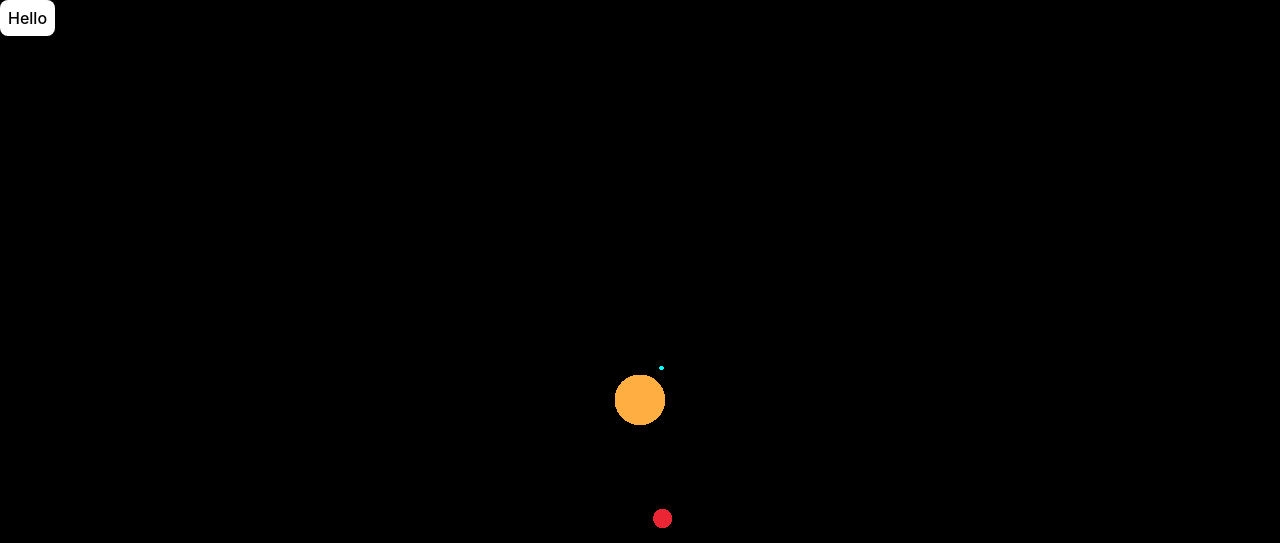
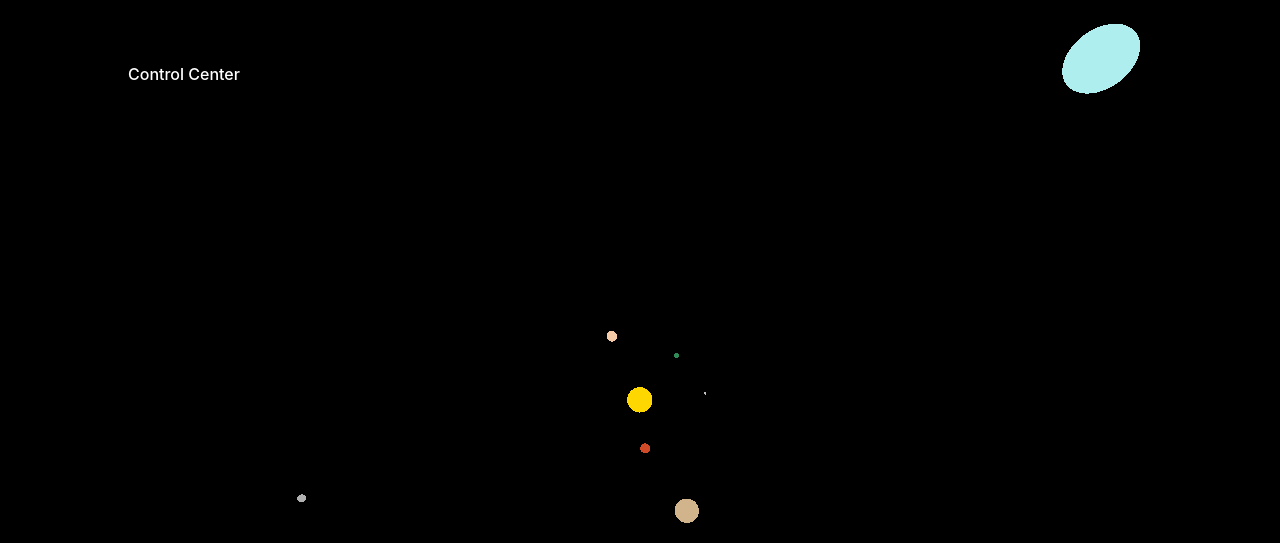
Before and after one commit to mallen234/functionalPlanets, a website built with Vite: page index.html in a window 1280 px wide. Shown: the top 543 px of the page. Built offline with nearby package versions, Linux system fonts and the light colour scheme; animation ran at ten frames a second.

Commit message:
made chanegs to allow for easier to produce simulations

```diff
--- a/index.html
+++ b/index.html
@@ -2,14 +2,78 @@
 <html lang="en">
   <head>
     <meta charset="UTF-8" />
-    <link rel="icon" type="image/svg+xml" href="/planet.svg" />
+    <link rel="icon" type="image/svg+xml" href="/bodies.svg" />
     <meta name="viewport" content="width=device-width, initial-scale=1.0" />
     <title>Particle3D</title>
   </head>
-  <body>
+  <bodies>
     <canvas class="webgl"></canvas>
     <h1 class="title">Bodies in Motion</h1>
-    <button id="addCardButton">Hello</button>
+    <nav>
+      <button id="controlCenterButton">Control Center</button>
+    </nav>
+    <div id="controlCenter" class="hidden">
+      <div
+        style="
+          display: flex;
+          flex-direction: row;
+          justify-content: space-between;
+        "
+      >
+        <h2 id="controlTitle">Add bodies</h2>
+      </div>
+
+      <ul>
+        <li class="add-body-list">
+          <a class="bodies" id="Sun">Sun</a>
+          <button class="add-body-button">+</button>
+        </li>
+        <li class="add-body-list">
+          <a class="bodies" id="Mercury">Mercury</a>
+          <button class="add-body-button">+</button>
+        </li>
+        <li class="add-body-list">
+          <a class="bodies" id="Venus">Venus</a>
+          <button class="add-body-button">+</button>
+        </li>
+        <li class="add-body-list">
+          <a class="bodies" id="Earth">Earth</a>
+          <button class="add-body-button">+</button>
+        </li>
+        <li class="add-body-list">
+          <a class="bodies" id="Moon">Moon</a>
+          <button class="add-body-button">+</button>
+        </li>
+        <li class="add-body-list">
+          <a class="bodies" id="Mars">Mars</a>
+          <button class="add-body-button">+</button>
+        </li>
+        <li class="add-body-list">
+          <a class="bodies" id="Jupiter">Jupiter</a>
+          <button class="add-body-button">+</button>
+        </li>
+        <li class="add-body-list">
+          <a class="bodies" id="Saturn">Saturn</a>
+          <button class="add-body-button">+</button>
+        </li>
+        <li class="add-body-list">
+          <a class="bodies" id="Uranus">Uranus</a>
+          <button class="add-body-button">+</button>
+        </li>
+        <li class="add-body-list">
+          <a class="bodies" id="Neptune">Neptune</a>
+          <button class="add-body-button">+</button>
+        </li>
+        <li class="add-body-list">
+          <a class="bodies" id="Pluto">Pluto</a>
+          <button class="add-body-button">+</button>
+        </li>
+        <li class="add-body-list">
+          <a class="bodies" id="HalleyComet">Halley's Comet</a>
+          <button class="add-body-button">+</button>
+        </li>
+      </ul>
+    </div>
     <script type="module" src="/src/main.ts"></script>
-  </body>
+  </bodies>
 </html>
--- a/src/initialData/solarSystem.ts
+++ b/src/initialData/solarSystem.ts
@@ -14,6 +14,8 @@ export const initialPlanets: Particle3D[] = [
       ],
     } as vector3D,
     mass: 1988500e24,
+    size: 0.5, // Largest size, the Sun
+    colour: "#FFD700", // Gold
   },
   {
     label: "Mercury",
@@ -28,6 +30,8 @@ export const initialPlanets: Particle3D[] = [
       ],
     } as vector3D,
     mass: 0.3302e24,
+    size: 0.15, // Smallest size for Mercury
+    colour: "#B0B0B0", // Gray
   },
   {
     label: "Venus",
@@ -42,6 +46,8 @@ export const initialPlanets: Particle3D[] = [
       ],
     } as vector3D,
     mass: 48.685e23,
+    size: 0.2, // Slightly larger than Mercury
+    colour: "#F5CBA7", // Light Tan
   },
   {
     label: "Earth",
@@ -56,6 +62,8 @@ export const initialPlanets: Particle3D[] = [
       ],
     } as vector3D,
     mass: 5.97219e24,
+    size: 0.1, // Baseline reference size for Earth
+    colour: "#2E8B57", // Sea Green for land
   },
   {
     label: "Moon",
@@ -70,6 +78,8 @@ export const initialPlanets: Particle3D[] = [
       ],
     } as vector3D,
     mass: 7.349e22,
+    size: 0.05, // Smaller size for the Moon
+    colour: "#C0C0C0", // Silver
   },
   {
     label: "Mars",
@@ -82,6 +92,8 @@ export const initialPlanets: Particle3D[] = [
       ],
     } as vector3D,
     mass: 6.4171e23,
+    size: 0.2, // Smaller than Earth
+    colour: "#D14A28", // Rusty Red
   },
   {
     label: "Jupiter",
@@ -94,6 +106,8 @@ export const initialPlanets: Particle3D[] = [
       ],
     } as vector3D,
     mass: 1898.13e24,
+    size: 0.5, // Larger relative size for Jupiter
+    colour: "#D2B48C", // Tan
   },
   {
     label: "Saturn",
@@ -106,6 +120,8 @@ export const initialPlanets: Particle3D[] = [
       ],
     } as vector3D,
     mass: 5.6834e26,
+    size: 0.5, // Slightly smaller than Jupiter
+    colour: "#D8BFD8", // Thistle (light purple-gray)
   },
   {
     label: "Uranus",
@@ -118,6 +134,8 @@ export const initialPlanets: Particle3D[] = [
       ],
     } as vector3D,
     mass: 86.813e24,
+    size: 1, // Smaller than Saturn
+    colour: "#AFEEEE", // Pale Turquoise
   },
   {
     label: "Neptune",
@@ -130,6 +148,8 @@ export const initialPlanets: Particle3D[] = [
       ],
     } as vector3D,
     mass: 102.413e24,
+    size: 1, // Slightly smaller than Uranus
+    colour: "#4169E1", // Royal Blue
   },
   {
     label: "Pluto",
@@ -144,6 +164,8 @@ export const initialPlanets: Particle3D[] = [
       ],
     } as vector3D,
     mass: 1.307e22,
+    size: 0.5, // Very small relative size
+    colour: "#B0E0E6", // Powder Blue
   },
   {
     label: "Halley's_Comet",
@@ -154,5 +176,7 @@ export const initialPlanets: Particle3D[] = [
       vector: [1.71337586120913e-4, 6.406200068874306e-4, -5.92245539777201e-5],
     } as vector3D,
     mass: 2.2e14,
+    size: 0.5, // Smallest size for Halley's Comet
+    colour: "#00FFFF", // Aqua/Cyan
   },
 ];
--- a/src/main.ts
+++ b/src/main.ts
@@ -1,11 +1,18 @@
 import "./style.css";
 // main.js
 import { simCanvas } from "./three/canvas";
+import { initialPlanets } from "./initialData/solarSystem";
 
-simCanvas();
+simCanvas(initialPlanets);
 
-const handleButtonAdd = () => {};
+const controlCenter = document.getElementById("controlCenter");
+// const controlCenterButton = document.getElementById("controlCenterButton");
+const handleButtonAdd = () => {
+  if (controlCenter) {
+    controlCenter.style.zIndex = controlCenter.style.zIndex === "2" ? "0" : "2";
+  }
+};
 
 document
-  .getElementById("addCardButton")
+  .getElementById("controlCenterButton")
   ?.addEventListener("click", () => handleButtonAdd());
--- a/src/style.css
+++ b/src/style.css
@@ -58,18 +58,8 @@ nav ul {
   position: absolute;
   font-size: 3rem;
   left: 50%;
-  top: 75%;
+  top: 85%;
   transform: translate(-50%, -75%);
-}
-
-@media (max-width: 768px) {
-  .title {
-    width: 100%;
-    font-size: 2rem;
-    top: 15%;
-    transform: translate(-50%);
-    text-align: center;
-  }
 }
 
 button {
@@ -79,25 +69,82 @@ button {
   font-size: 1em;
   font-weight: 500;
   font-family: inherit;
-  background-color: #1a1a1a;
+  background-color: black;
   cursor: pointer;
   transition: border-color 0.25s;
 }
 button:hover {
-  border-color: #646cff;
-}
-button:focus,
-button:focus-visible {
-  outline: 4px auto -webkit-focus-ring-color;
+  /* background-color: black; */
+  color: black;
 }
 
-#addCardButton {
-  background-color: white;
+#controlCenterButton {
+  padding: 0;
+  color: white;
   border: 2rem;
-  padding: 0.5rem;
+  padding: 0rem;
   border: white;
   z-index: 2;
   position: relative;
+}
+#controlCenterButton:hover {
+  color: rgba(255, 255, 255, 0.4);
+}
+
+#controlTitle {
+  color: black;
+  z-index: 2;
+  position: relative;
+  font-size: 1rem;
+}
+
+#controlCenter {
+  background-color: rgba(255, 255, 255, 0.4);
+  padding: 1.5rem;
+  z-index: 0;
+  position: absolute;
+  width: 25%;
+  border-radius: 10%;
+  top: 20%;
+  left: 50%;
+
+  transform: translateX(-50%);
+  align-content: center;
+}
+
+.bodies {
+  color: black;
+}
+
+.add-body-button {
+  padding: 0;
+  background-color: transparent;
+}
+
+.add-body-list {
+  display: flex;
+  flex-direction: row;
+  justify-content: space-between;
+}
+
+li::marker {
+  color: rgba(255, 255, 255, 0.4);
+}
+
+@media (max-width: 768px) {
+  .title {
+    width: 100%;
+    font-size: 2rem;
+    top: 15%;
+    text-align: center;
+  }
+  #controlCenter {
+    width: 66%;
+    top: 35%;
+  }
+  nav {
+    padding: 2rem 2rem;
+  }
 }
 
 /* a {
--- a/src/three/canvas.ts
+++ b/src/three/canvas.ts
@@ -4,20 +4,20 @@ import { createCamera } from "../three/camera";
 import { createRenderer } from "../three/renderer";
 import { createControls } from "../three/controls";
 import { Sizes } from "../types/types";
-import { initialPlanets } from "../initialData/threeBodyProblem";
-import { calculateTotalForce } from "../types/planet";
+import { calculateTotalForce, Particle3D } from "../types/planet";
 import { simulationStep } from "../simulation/simulation";
 
-export const simCanvas = () => {
+export const simCanvas = (planetList: Particle3D[]) => {
   const sizes: Sizes = {
     width: window.innerWidth,
     height: window.innerHeight,
   };
 
-  let planetList = initialPlanets;
   let forces = calculateTotalForce(planetList);
 
-  const { scene, sun, earth, jupiter } = createScene();
+  console.log(planetList);
+
+  const { scene, scenePlanets } = createScene(planetList);
   const camera = createCamera(sizes);
 
   const canvas: HTMLCanvasElement = document.querySelector(
@@ -41,17 +41,17 @@ export const simCanvas = () => {
 
   const loop = () => {
     controls.update();
+    let updatedValues = simulationStep(planetList, 0.1, forces);
 
-    let updatedValues = simulationStep(planetList, 5, forces);
+    for (let i = 0; i <= 100; i++) {
+      updatedValues = simulationStep(planetList, 0.1, forces);
+    }
 
     planetList = updatedValues.planets;
     forces = updatedValues.forces;
-    console.log(planetList[0].position.vector[1]);
-
-    sun.position.set(...planetList[0].position.vector);
-    earth.position.set(...planetList[1].position.vector);
-    jupiter.position.set(...planetList[2].position.vector);
-
+    scenePlanets.map((planet, index) => {
+      planet.mesh.position.set(...planetList[index].position.vector);
+    });
     renderer.render(scene, camera);
     window.requestAnimationFrame(loop);
   };
--- a/src/three/renderer.ts
+++ b/src/three/renderer.ts
@@ -9,8 +9,6 @@ export const createRenderer = (
   scene: THREE.Scene,
   camera: THREE.Camera
 ): THREE.WebGLRenderer => {
-  console.log(sizes);
-
   const renderer: THREE.WebGLRenderer = new THREE.WebGLRenderer({ canvas });
   renderer.setSize(sizes.width, sizes.height);
   renderer.render(scene, camera);
--- a/src/three/scene.ts
+++ b/src/three/scene.ts
@@ -1,34 +1,29 @@
 // scene.js
 import * as THREE from "three";
 import "../style.css";
+import { Particle3D } from "../types/planet";
+import { ScenePlanet } from "../types/types";
 
-export const createScene = () => {
+export const createScene = (planetList: Particle3D[]) => {
   const scene = new THREE.Scene();
 
-  const sunGeometry = new THREE.SphereGeometry(1, 64, 64);
-  const earthGeometry = new THREE.SphereGeometry(0.09, 64, 64);
-  const jupiterGeometry = new THREE.SphereGeometry(0.4, 64, 64);
-
-  const Mmaterial = new THREE.MeshBasicMaterial({ color: 0x9ec2535 });
-  const Ematerial = new THREE.MeshBasicMaterial({ color: 0x00ffff });
-  const Smaterial = new THREE.MeshBasicMaterial({
-    color: "#FFAE42",
+  console.log(planetList);
+  const scenePlanets: ScenePlanet[] = planetList.map((planet: Particle3D) => {
+    const geom = new THREE.SphereGeometry(planet.size, 64, 64);
+    const material = new THREE.MeshBasicMaterial({ color: planet.colour });
+    const scenePlanet = {
+      name: planet.label,
+      mesh: new THREE.Mesh(geom, material),
+    } as ScenePlanet;
+    return scenePlanet;
   });
-  const sun = new THREE.Mesh(sunGeometry, Smaterial);
-  const earth = new THREE.Mesh(earthGeometry, Ematerial);
-  const jupiter = new THREE.Mesh(jupiterGeometry, Mmaterial);
 
   const light = new THREE.SpotLight();
   const light_2 = new THREE.AmbientLight(0xffffff, 1);
   light.position.set(0, 10, 10);
   light_2.position.set(0, 10, 10);
-  scene.add(light, sun, earth, jupiter);
+  scene.add(light);
+  scenePlanets.map((planet) => scene.add(planet.mesh));
 
-  // const pointLightHelper = new THREE.SpotLightHelper(light);
-  // scene.add(pointLightHelper);
-
-  // scene.add(light_2);
-  scene.add(light);
-
-  return { scene, sun, earth, jupiter, light };
+  return { scene, scenePlanets };
 };
--- a/src/types/planet.ts
+++ b/src/types/planet.ts
@@ -7,6 +7,8 @@ export interface Particle3D {
   position: vector3D;
   velocity: vector3D;
   mass: number;
+  size: number;
+  colour: string;
 }
 
 export interface Forces {
```
Also changed, not shown: src/types/types.ts (+7 -0 lines).
